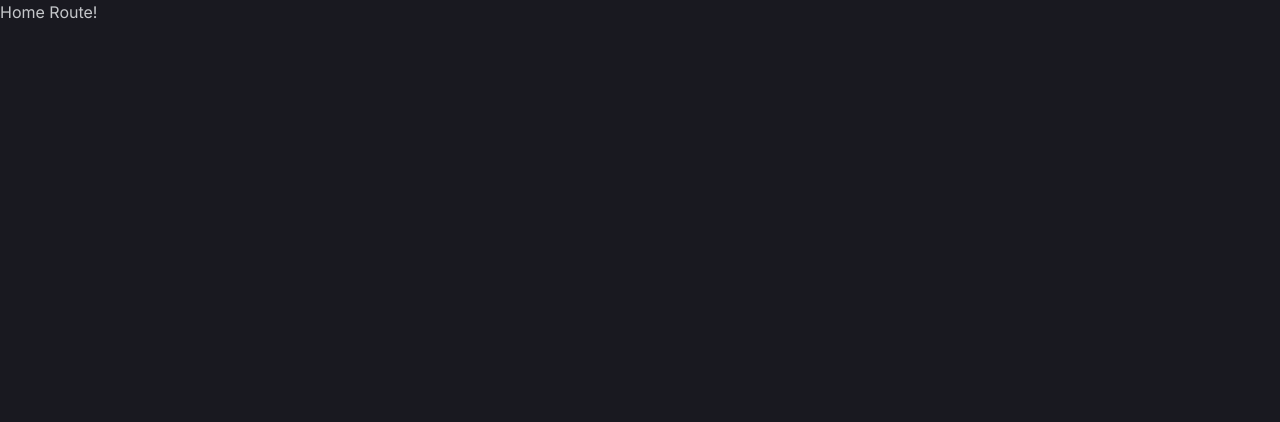
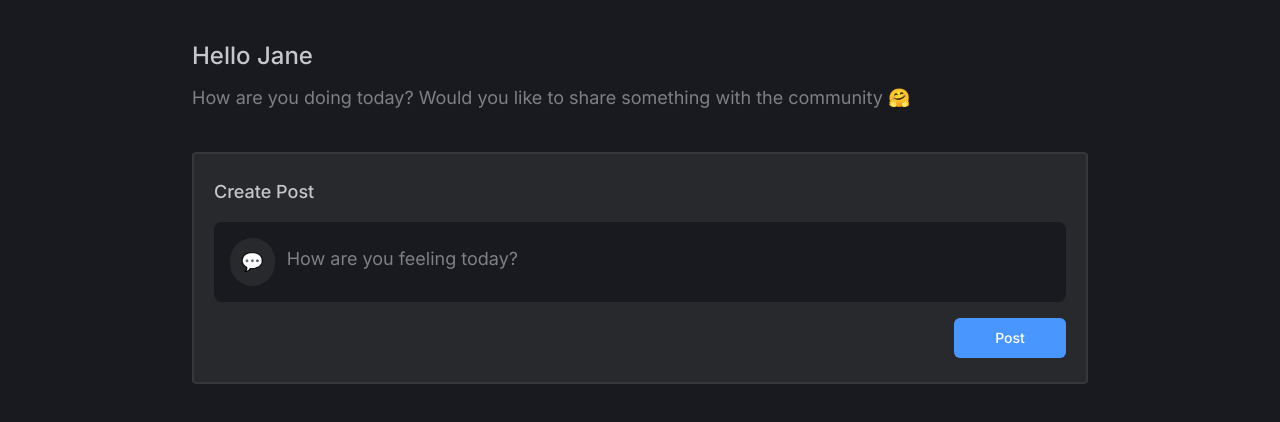
Before and after one commit to sleepyArpan/atlys-assignment, a React (Vite) app: page / in a window 1280 px wide. Shown: the top 422 px of the page. Built offline with nearby package versions, Linux system fonts and the light colour scheme.

Commit message:
wip: setup components for homepage

```diff
--- a/src/App.tsx
+++ b/src/App.tsx
@@ -18,8 +18,10 @@ const router = createBrowserRouter([
 
 function App() {
   return (
-    <main className='bg-black h-screen w-screen'>
-      <RouterProvider router={router} />
+    <main className='bg-black'>
+      <div className='mx-6 my-0 flex min-h-screen flex-col bg-pale text-xl text-dark lg:mx-auto lg:my-0 lg:max-w-4xl lg:text-lg'>
+        <RouterProvider router={router} />
+      </div>
     </main>
   );
 }
--- /dev/null
+++ b/src/components/Button.tsx
@@ -0,0 +1,14 @@
+export default function Button({
+  children,
+  className = '',
+}: {
+  children: React.ReactNode;
+  className?: string;
+}) {
+  return (
+    <button
+      className={`inline-flex items-center justify-center rounded-md text-sm font-medium bg-blue text-white h-10 px-4 py-2 ${className}`}>
+      {children}
+    </button>
+  );
+}
--- /dev/null
+++ b/src/components/Card.tsx
@@ -0,0 +1,14 @@
+export default function Card({
+  children,
+  className = '',
+}: {
+  children: React.ReactNode;
+  className?: string;
+}) {
+  return (
+    <div
+      className={`border-solid border-2 rounded border-[#35373B] py-6 px-5 flex flex-col bg-gray-500 ${className}`}>
+      {children}
+    </div>
+  );
+}
--- /dev/null
+++ b/src/components/index.ts
@@ -0,0 +1,4 @@
+import Button from './Button';
+import Card from './Card';
+
+export { Button, Card };
--- a/src/pages/Home.tsx
+++ b/src/pages/Home.tsx
@@ -1,3 +1,33 @@
+import { Button, Card } from '../components';
+
 export default function Home() {
-  return <div className='text-gray-300'>Home Route!</div>;
+  return (
+    <>
+      <h1 className='mt-10 text-gray-300 text-2xl font-medium'>Hello Jane</h1>
+      <p className='mt-3 text-gray-400 mb-10'>
+        How are you doing today? Would you like to share something with the
+        community{' '}
+        <span role='img' aria-label='person hugging'>
+          🤗
+        </span>
+      </p>
+      <Card>
+        <span className='text-gray-300 font-medium text-lg mb-4'>
+          Create Post
+        </span>
+        <div className='p-4 bg-black rounded-lg flex'>
+          <div className='w-12 h-12 rounded-full bg-gray-500 flex justify-center items-center mr-3'>
+            <span role='img' aria-label='chat'>
+              💬
+            </span>
+          </div>
+          <input
+            className='w-full h-10 border-hidden bg-black text-white'
+            placeholder='How are you feeling today?'
+          />
+        </div>
+        <Button className='mt-4 w-28 ml-auto'>Post</Button>
+      </Card>
+    </>
+  );
 }
```
